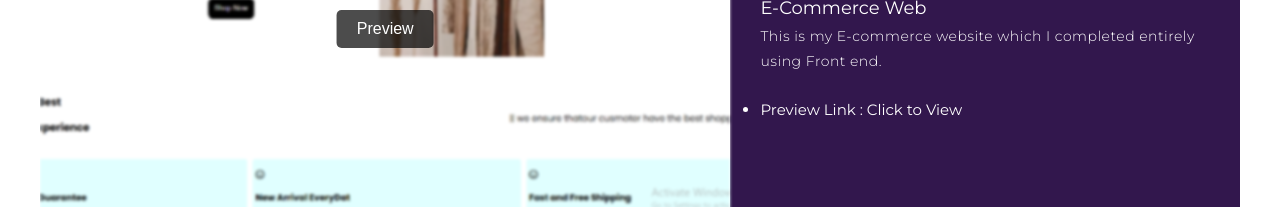
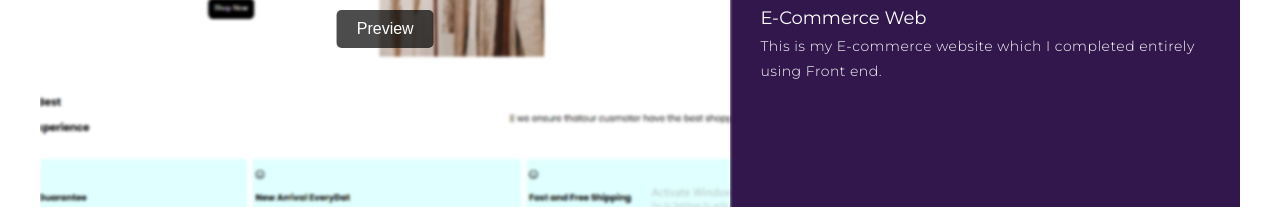
Before and after one commit to SDeepaGithub/SDeepa_Portfolio, a plain HTML site: page index.html in a window 1280 px wide. Shown: the part 2627-2834 px from the top of the page. Drawn offline with Linux system fonts and the light colour scheme.

Commit message:
update changes

```diff
--- a/index.html
+++ b/index.html
@@ -122,9 +122,6 @@
             <h1><span style="color: crimson;">P</span>roject 2</h1>
             <h2>E-Commerce Web</h2>
             <p>This is my E-commerce website which I completed entirely using Front end.</p><br><br>
-            <ul style="font-size: 15px;">
-              <li>Preview Link : <a style="color: white;" href="https://e-web-bysdeepa.web.app/" title="Click Here To Preview Web">Click to View</a></li>
-            </ul>
           </div>
           <div class="project-img">
 
```
